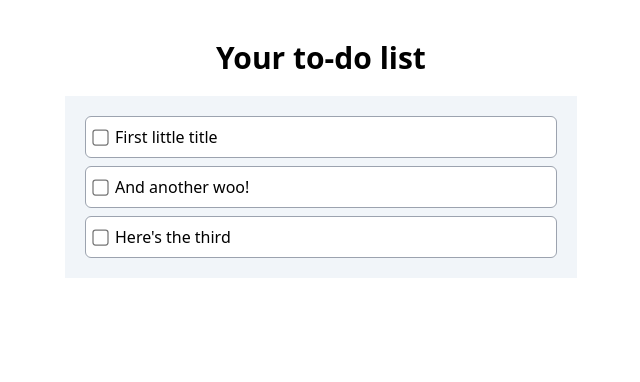
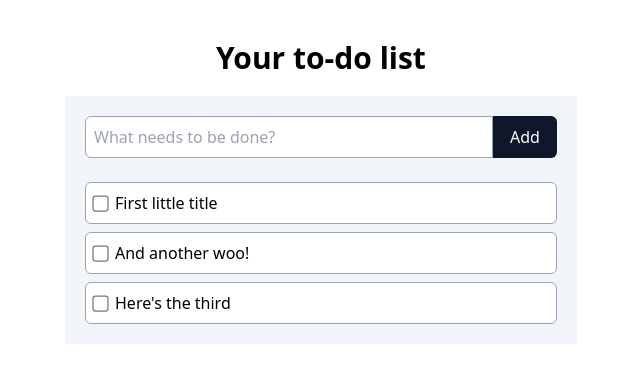
Before and after one commit to aleadbetterdev/React-front-end, a React (Vite) app in the folder 2024-react/: page / in a window 1280 px wide. Shown: the top 382 px of the page, without its empty margins (319-959 px from the left). Built offline with nearby package versions, Linux system fonts and the light colour scheme.

Commit message:
Forms are in!

```diff
--- a/2024-react/src/App.tsx
+++ b/2024-react/src/App.tsx
@@ -3,9 +3,11 @@
 import { useState } from "react";
 import TodoItem from "./components/TodoItem"
 import { dummyData } from "./data/todos"
+import AddTodoForm from "./components/AddTodoForm";
 
 // For State below, 'todos' is the current state, setTodos is a function to update the state
 // 'use' functions are hooks, allow us to use special features in React
+// states by default are only stored in memory
 function App() {
 
   const [todos, setTodos] = useState(dummyData)
@@ -20,10 +22,9 @@ function App() {
 
   return (
     <main className="py-10 h-screen space-y-5">
-      <h1 className="font-bold text-3xl text-center">
-        Your to-do list
-      </h1>
-      <div className="max-w-lg mx-auto bg-slate-100 rounder-md p-5">
+      <h1 className="font-bold text-3xl text-center">Your to-do list</h1>
+      <div className="max-w-lg mx-auto bg-slate-100 rounder-md p-5 space-y-6">
+        <AddTodoForm />
         <div className="space-y-2">
           {todos.map((todo) => (
             <TodoItem
--- /dev/null
+++ b/2024-react/src/components/AddTodoForm.tsx
@@ -0,0 +1,16 @@
+export default function AddTodoForm(){
+    return(
+        <form className="flex">
+            <input
+                placeholder="What needs to be done?"
+                className="rounded-s-md grow border border-gray-400 p-2"
+            />
+            <button
+            type="submit"
+            className="w-16 rounded-e-md bg-slate-900 text-white hover:bg-slate-800"
+            >
+                Add
+            </button>
+        </form>
+    )
+}
--- a/2024-react/src/components/TodoItem.tsx
+++ b/2024-react/src/components/TodoItem.tsx
@@ -1,6 +1,8 @@
 /*all components have to be .tsx cause they are functions. Components must start with upper case Camel case
 Components MUST return something
 Propts are function arguements that TS and react can work with */
+
+import { Todo } from "../types/todo";
 
 interface TodoItemProps {
     todo: Todo;
```
